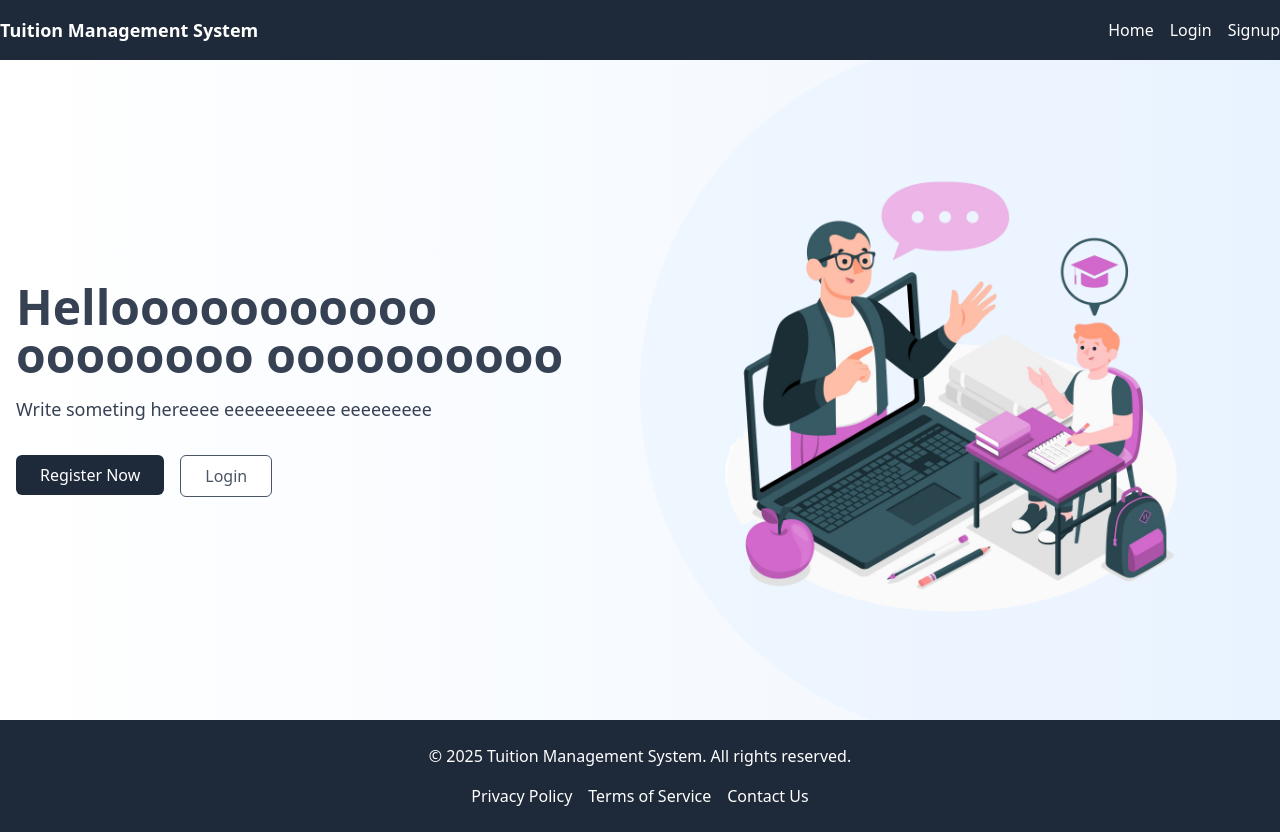
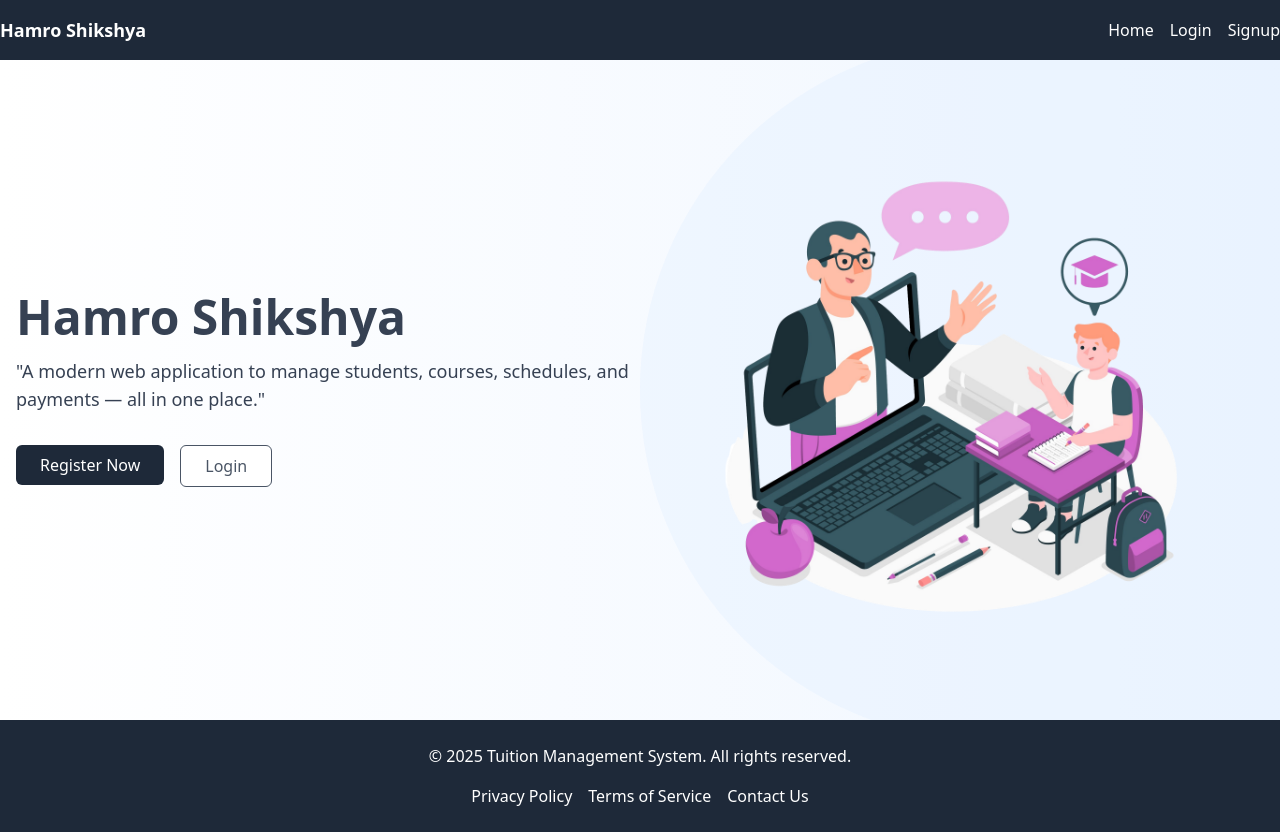
Before and after one commit to Ashish21212/tuitionmanagement, a React (Vite) app in the folder tuition-frontend/: page / in a window 1280 px wide. Built offline with nearby package versions, Linux system fonts and the light colour scheme; the HTML template or start-up script is replaced by a standard one.

Commit message:
login as user, hiding login/signup menu on authentication

```diff
--- a/tuition-frontend/src/components/FirstBanner/FirstBanner.jsx
+++ b/tuition-frontend/src/components/FirstBanner/FirstBanner.jsx
@@ -10,10 +10,10 @@ const FirstBanner = () => {
           {/* Left content area */}
           <div className="w-full md:w-1/2 mb-8 md:mb-0">
             <h1 className="text-4xl md:text-5xl font-bold text-gray-700 mb-4">
-              Hellooooooooooo oooooooo oooooooooo
+           Hamro Shikshya
             </h1>
             <p className="text-gray-700 text-lg mb-8">
-              Write someting hereeee eeeeeeeeeee eeeeeeeee
+            "A modern web application to manage students, courses, schedules, and payments — all in one place."
             </p>
             <div className="flex flex-wrap gap-4">
               {!isLoggedIn && (
--- a/tuition-frontend/src/components/Home.jsx
+++ b/tuition-frontend/src/components/Home.jsx
@@ -2,7 +2,6 @@ import React, { useEffect, useState } from 'react';
 import { useNavigate } from 'react-router-dom';
 import { handleSuccess } from '../util';
 import FirstBanner from './FirstBanner/FirstBanner';
-import Navbar from './Navbar';
 import { ToastContainer } from 'react-toastify';
 
 function Home() {
@@ -31,7 +30,8 @@ function Home() {
     <div>
       {isLoggedIn ? (
         <>
-          <h1>Welcome {loggedInUser}!</h1>
+          <img src="/user.png" style={{height: '40px'}} alt="user" />
+          <h1 style={{color: 'red', fontSize:'20px'}}>{loggedInUser}'s Feed</h1>
         </>
       ) : null}
       <FirstBanner />
--- a/tuition-frontend/src/components/Navbar.jsx
+++ b/tuition-frontend/src/components/Navbar.jsx
@@ -11,14 +11,14 @@ const Navbar = () => {
     localStorage.removeItem('loggedInUser');
     handleSuccess('Logging out...');
     setTimeout(() => {
-      navigate('/');
+      navigate('/login');
     }, 2000);
   };
 
   return (
     <nav className="bg-gray-800 text-white py-4">
       <div className="container mx-auto flex justify-between items-center">
-        <div className="text-lg font-bold">Tuition Management System</div>
+        <div className="text-lg font-bold">Hamro Shikshya</div>
         <div className="space-x-4">
           <Link to="/" className="hover:text-gray-400">Home</Link>
           {!isLoggedIn ? (
```
Also changed, not shown: tuition-frontend/public/user.png (added).
